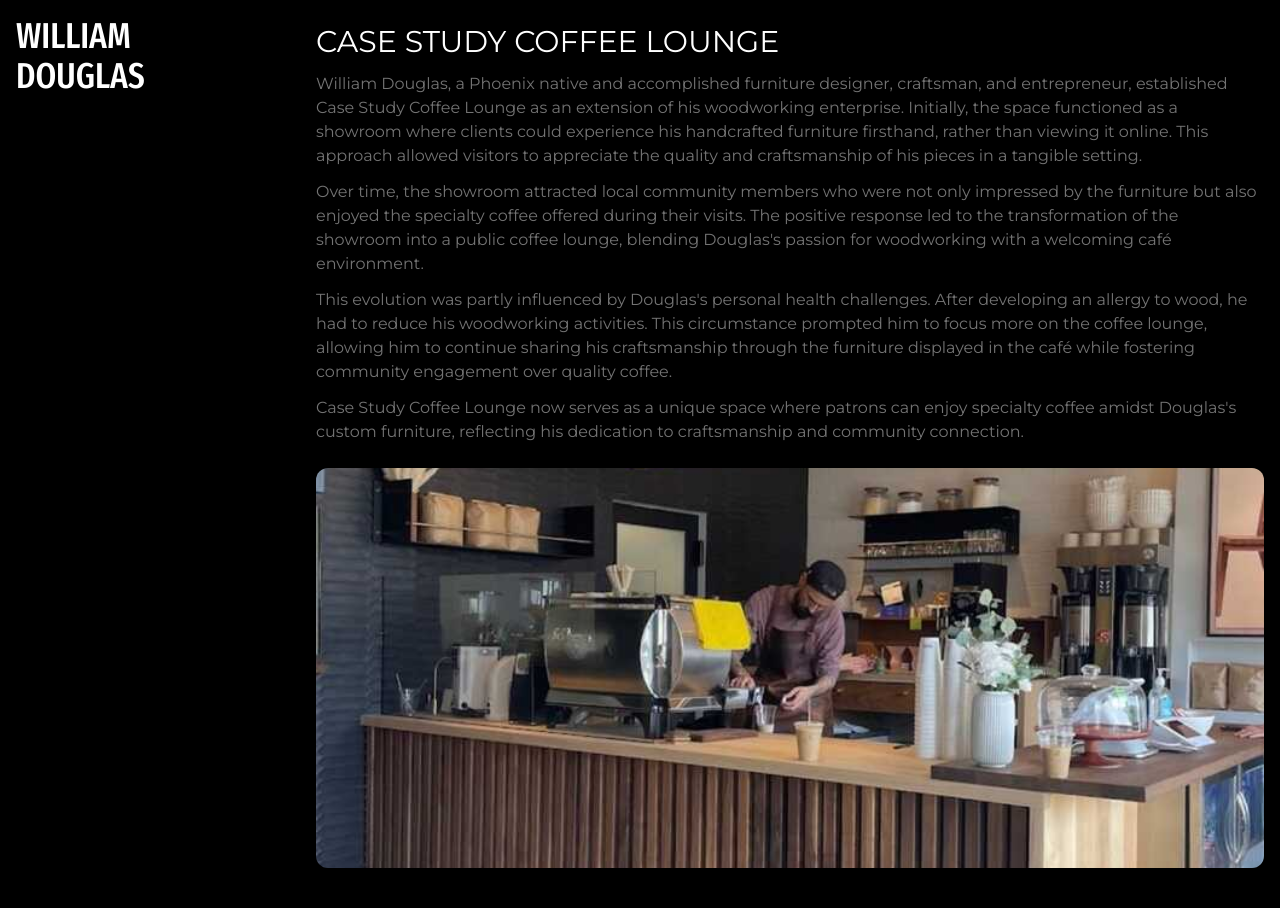
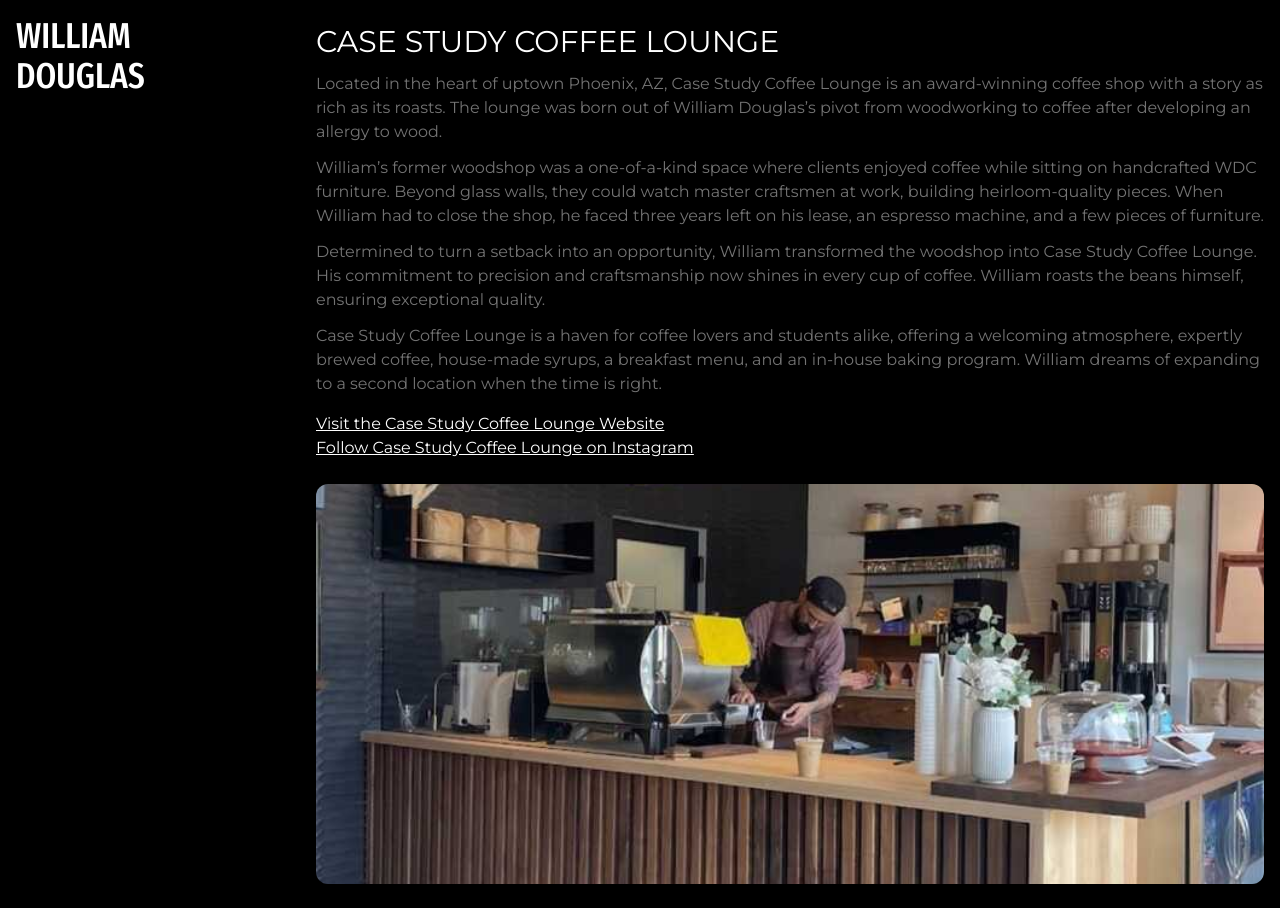
Before and after one commit to aaron-soto/william-douglas, a Next.js app: page /case-study-coffee-lounge in a window 1280 px wide. Built offline with nearby package versions, Linux system fonts and the light colour scheme.

Commit message:
feat: enhance marketing pages with updated content and links for portfolio, art for sale, our block co, wdc productions, and acnd exhibition

```diff
--- a/src/app/(marketing)/art-for-sale/page.tsx
+++ b/src/app/(marketing)/art-for-sale/page.tsx
@@ -12,11 +12,7 @@
   return (
     <div className="py-6 px-4 text-white">
       <p>
-        Lorem ipsum dolor sit amet consectetur adipisicing elit. Iure ab
-        blanditiis non doloribus cupiditate esse officia eaque! Omnis explicabo
-        dolorum, temporibus molestias id quos reprehenderit officiis eaque
-        molestiae assumenda minima ipsam magnam fuga? Aut itaque consequuntur
-        dolore commodi error eius quod earum assumenda praesentium voluptatem?
+        These are current pieces in stock and available for purchase. Some of the pieces are created by W. Douglas, and some are from our art exhibition ACND.
       </p>
       <div className="grid grid-cols-1 md:grid-cols-2 gap-4 mt-12">
         {ART_FOR_SALE.map((art, idx) => {
--- a/src/app/(marketing)/case-study-coffee-lounge/page.tsx
+++ b/src/app/(marketing)/case-study-coffee-lounge/page.tsx
@@ -1,4 +1,5 @@
 import Image from "next/image";
+import Link from "next/link";
 import { Metadata } from "next";
 
 export const metadata: Metadata = {
@@ -11,35 +12,23 @@
     <div className="py-6 px-4 text-white">
       <h1 className="font-sans uppercase text-3xl">Case Study Coffee Lounge</h1>
       <p className="text-muted-foreground mt-3">
-        William Douglas, a Phoenix native and accomplished furniture designer,
-        craftsman, and entrepreneur, established Case Study Coffee Lounge as an
-        extension of his woodworking enterprise. Initially, the space functioned
-        as a showroom where clients could experience his handcrafted furniture
-        firsthand, rather than viewing it online. This approach allowed visitors
-        to appreciate the quality and craftsmanship of his pieces in a tangible
-        setting.
+        Located in the heart of uptown Phoenix, AZ, Case Study Coffee Lounge is an award-winning coffee shop with a story as rich as its roasts. The lounge was born out of William Douglas’s pivot from woodworking to coffee after developing an allergy to wood.
       </p>
       <p className="text-muted-foreground mt-3">
-        Over time, the showroom attracted local community members who were not
-        only impressed by the furniture but also enjoyed the specialty coffee
-        offered during their visits. The positive response led to the
-        transformation of the showroom into a public coffee lounge, blending
-        Douglas&apos;s passion for woodworking with a welcoming café
-        environment.
+        William’s former woodshop was a one-of-a-kind space where clients enjoyed coffee while sitting on handcrafted WDC furniture. Beyond glass walls, they could watch master craftsmen at work, building heirloom-quality pieces. When William had to close the shop, he faced three years left on his lease, an espresso machine, and a few pieces of furniture.
       </p>
       <p className="text-muted-foreground mt-3">
-        This evolution was partly influenced by Douglas&apos;s personal health
-        challenges. After developing an allergy to wood, he had to reduce his
-        woodworking activities. This circumstance prompted him to focus more on
-        the coffee lounge, allowing him to continue sharing his craftsmanship
-        through the furniture displayed in the café while fostering community
-        engagement over quality coffee.
+        Determined to turn a setback into an opportunity, William transformed the woodshop into Case Study Coffee Lounge. His commitment to precision and craftsmanship now shines in every cup of coffee. William roasts the beans himself, ensuring exceptional quality.
       </p>
       <p className="text-muted-foreground mt-3">
-        Case Study Coffee Lounge now serves as a unique space where patrons can
-        enjoy specialty coffee amidst Douglas&apos;s custom furniture,
-        reflecting his dedication to craftsmanship and community connection.
+        Case Study Coffee Lounge is a haven for coffee lovers and students alike, offering a welcoming atmosphere, expertly brewed coffee, house-made syrups, a breakfast menu, and an in-house baking program. William dreams of expanding to a second location when the time is right.
       </p>
+
+      <div className="flex flex-col my-4">
+        <Link className="hover:text-red-700 underline text-white" href="https://casestudycoffeelounge.com">Visit the Case Study Coffee Lounge Website</Link>
+        <Link className="hover:text-red-700 underline text-white" href="https://instagram.com">Follow Case Study Coffee Lounge on Instagram</Link>
+      </div>
+
       <div className="w-full relative h-[400px] mt-6 overflow-hidden rounded-[12px]">
         <Image
           src="/images/case-study-coffee-lounge.jpeg"
--- a/src/app/(marketing)/our-block-co/page.tsx
+++ b/src/app/(marketing)/our-block-co/page.tsx
@@ -1,4 +1,5 @@
 import { ImageSlider } from "@/app/(marketing)/acnd-exhibition/image-slider";
+import Link from "next/link";
 import { Metadata } from "next";
 
 export const metadata: Metadata = {
@@ -10,18 +11,22 @@
     <div className="py-6 px-4 text-white flex flex-col">
       <h1 className="text-3xl text-white">Our Block Co.</h1>
       <p className="text-muted-foreground mt-3">
-        Lorem ipsum dolor sit amet consectetur adipisicing elit. Aliquid natus
-        maxime alias esse in optio exercitationem enim deleniti laboriosam
-        nulla? Lorem ipsum dolor sit amet consectetur adipisicing elit.
-        Blanditiis ipsam error esse est enim.
+        Our Block Co was founded by William Douglas, inspired by the mid-century modern architecture of Phoenix, AZ. The iconic breeze blocks, known for their ability to play with light and add texture and pattern to architectural designs, captivated William’s imagination.
       </p>
       <p className="text-muted-foreground mt-3">
-        Lorem ipsum dolor, sit amet consectetur adipisicing elit. Vitae
-        consequatur eveniet, id ipsa ea architecto laudantium asperiores iste
-        delectus aliquam commodi. Molestiae recusandae aliquid reprehenderit
-        dolorum vel animi fugit consequuntur, adipisci facilis! Quibusdam
-        laboriosam laudantium at ut ipsa modi ducimus.
+        Determined to elevate the classic designs, William introduced a third dimension to the blocks, creating dynamic pieces that honor mid-century aesthetics while offering a bold, modern twist. These innovative blocks captured the spirit of the past with a fresh, eye-catching approach.
       </p>
+      <p className="text-muted-foreground mt-3">
+        The research and development of these unique designs were made possible through the support of two business partners who initially funded the project. Although William has since been bought out, the legacy of his designs lives on.
+      </p>
+      <p className="text-muted-foreground mt-3">
+        Each block and tile is still handmade, one at a time, in Phoenix, AZ. These pieces remain available for purchase, providing a blend of craftsmanship and architectural history.
+      </p>
+
+      <div className="flex flex-col my-4">
+        <Link className="hover:text-red-700 underline text-white" href="">Visit Our Block Co Website</Link>
+        <Link className="hover:text-red-700 underline text-white" href="">Follow Our Block Co on Instagram</Link>
+      </div>
     </div>
   );
 }
--- a/src/app/(marketing)/portfolio/page.tsx
+++ b/src/app/(marketing)/portfolio/page.tsx
@@ -10,7 +10,9 @@
   return (
     <div className="py-6 px-4 text-white">
       <h1 className="font-sans uppercase text-3xl">Portfolio</h1>
-      <p className="text-muted-foreground mt-3"></p>
+      <p className="text-muted-foreground mt-3">
+        Since 2012, William Douglas has been crafting unique pieces across a variety of mediums. This portfolio showcases his work over the years, including GFRC concrete, mold making, casting, metal fabrication, interior design, fine art, and heirloom-quality furniture with a focus on hardwoods.
+      </p>
 
       <div className="grid grid-cols-1 md:grid-cols-2 gap-4">
         <div className="relative h-[400px] mt-6 overflow-hidden">
--- a/src/app/(marketing)/wdc-productions/page.tsx
+++ b/src/app/(marketing)/wdc-productions/page.tsx
@@ -8,16 +8,19 @@
 
 export default function Page() {
   return (
-    <div className="py-6 px-4 text-white">
-      <h1 className="text-3xl text-white">WDC Productions</h1>
-      <div className="pt-6">
-        <p>
-          Lorem ipsum dolor sit amet consectetur adipisicing elit. Reiciendis
-          natus omnis exercitationem iusto est consequatur, laudantium ipsam
-          voluptates. Provident ex iste reprehenderit enim nobis laborum, totam
-          officiis, vitae modi, beatae quisquam? Consequuntur ea dignissimos
-          similique iusto quasi, quidem quae illo modi debitis et, veniam minus?
+    <div className="py-6 px-4 text-white flex flex-col">
+      <h1 className="text-3xl text-white">WDC Productions.</h1>
+      <p className="text-muted-foreground mt-3">
+        Content creation has always been at the heart of William Douglas Co. As a seasoned “woodworking influencer,” William Douglas spent over a decade mastering the art of marketing and building meaningful connections with audiences.
       </p>
+      <p className="text-muted-foreground mt-3">
+        WDC Productions was born when William began crafting marketing campaigns for companies beyond his own, leveraging his expertise in storytelling and audience engagement.
+      </p>
+      <p className="text-muted-foreground mt-3">
+        Looking to connect with your clients through intentional and impactful marketing? Reach out to WDC Productions and let an experienced influencer help you achieve your goals.
+      </p>
+
+
 
       <div className="grid grid-cols-1 md:grid-cols-2 gap-8 mt-6">
         <div className="h-[300px] relative col-span-1 overflow-hidden flex items-center justify-center">
@@ -34,6 +37,5 @@
         </div>
       </div>
     </div>
-    </div>
   );
 }
```
Also changed, not shown: src/app/(marketing)/acnd-exhibition/page.tsx (+14 -11 lines), src/app/(marketing)/layout.tsx (+23 -6 lines). Lines whose indentation alone changed are shown as unchanged.
